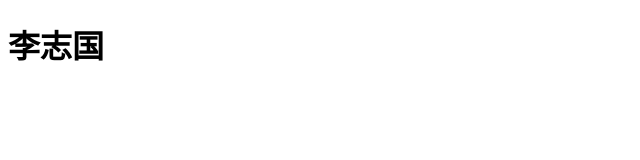
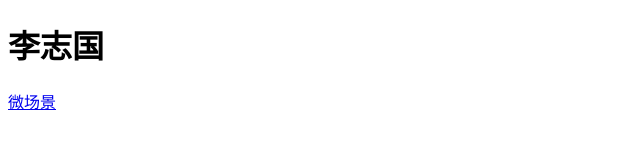
Before and after one commit to 1215143834/1215143834.github.io, a plain HTML site: page index.html in a window 1280 px wide. Shown: the full height of the page, 0-640 px from the left. Drawn offline with Linux system fonts and the light colour scheme.

Commit message:
no message

```diff
--- a/index.html
+++ b/index.html
@@ -7,7 +7,7 @@
 <body>
     <div>
         <h1>李志国</h1>
-        <a href="weichangjing/index.html"></a>
+        <a href="weichangjing/index.html">微场景</a>
     </div>
 </body>
 </html>
```
